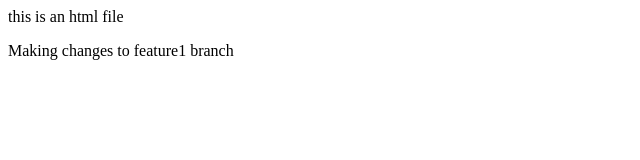
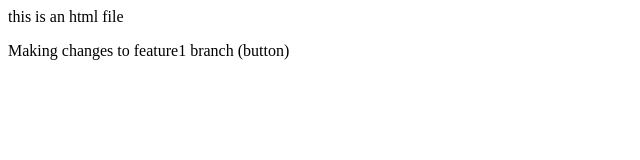
Before and after one commit to bhattmegha/localrepo, a plain HTML site: page index.html in a window 1280 px wide. Shown: the full height of the page, 0-640 px from the left. Drawn offline with Linux system fonts and the light colour scheme.

```diff
--- a/index.html
+++ b/index.html
@@ -1,2 +1,2 @@
 <p>this is an html file</p>
-<p>Making changes to feature1 branch</p>
+<p>Making changes to feature1 branch (button)</p>
```
